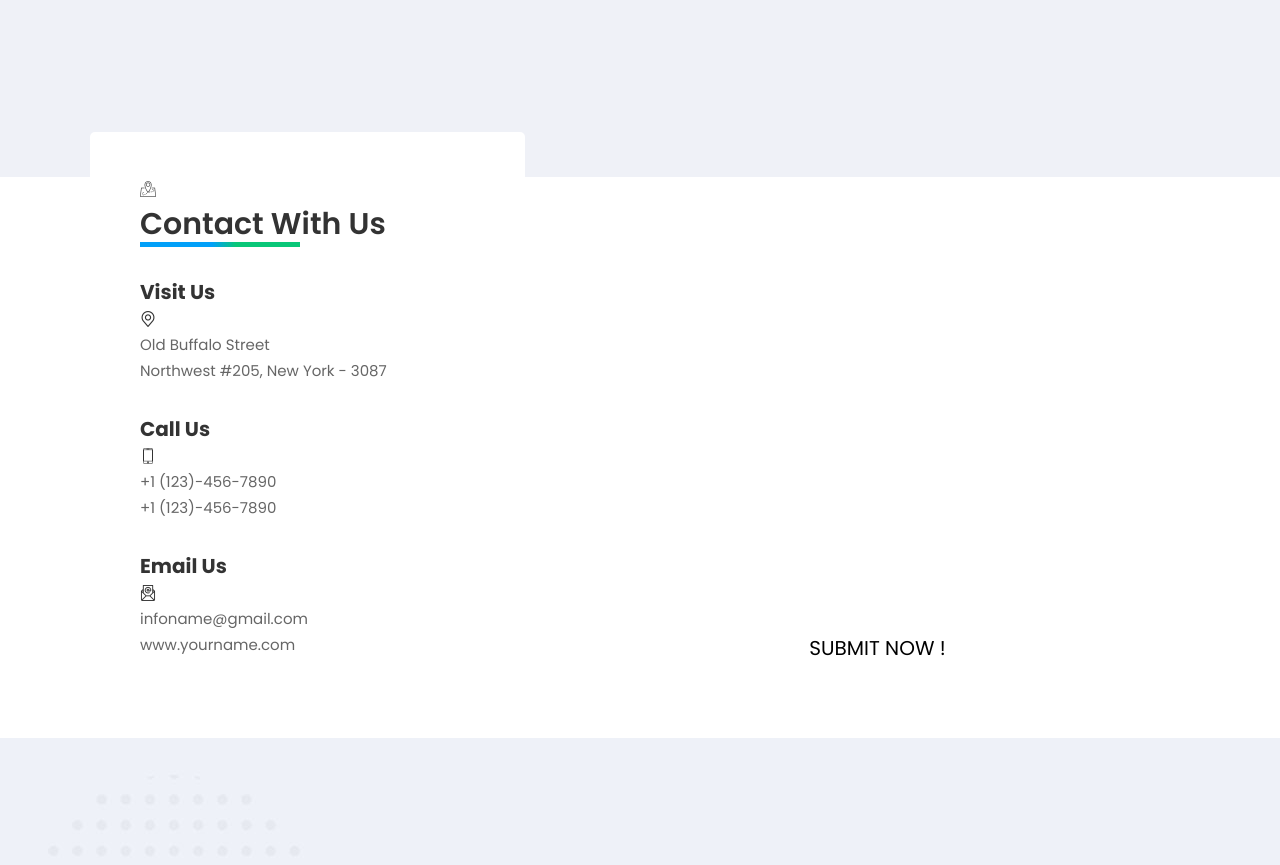
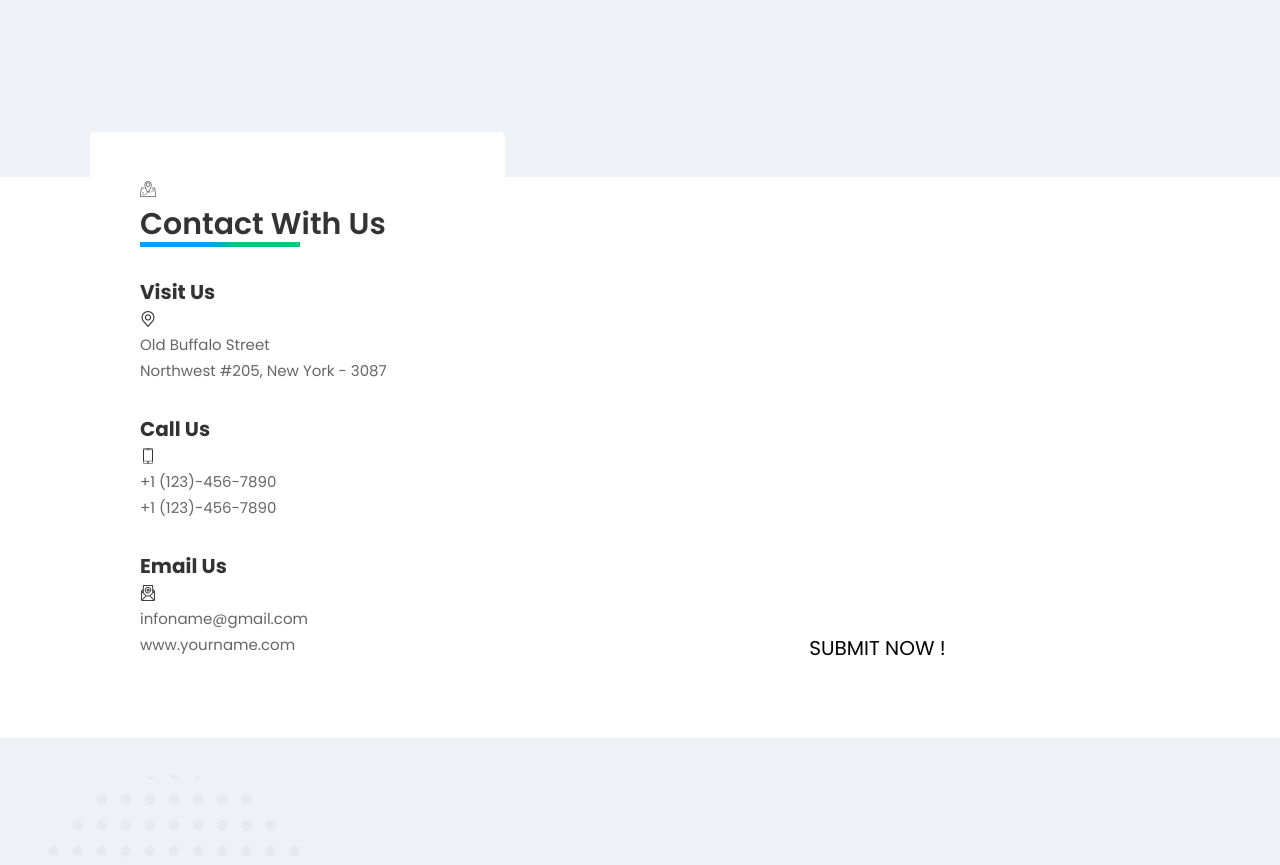
Before and after one commit to front-end-by-rimantas/25-grupe-portfolio-neuron, a website with bundled scripts: page index.html in a window 1280 px wide. Shown: the part 4042-4907 px from the top of the page. Built offline with nearby package versions, Linux system fonts and the light colour scheme; files whose address does not match are found by name.

Commit message:
Contact Us and form gap adjustment

```diff
--- a/css/components/contactUs.css
+++ b/css/components/contactUs.css
@@ -6,6 +6,7 @@
     background-color: #fff;
     border-radius: 5px;
     margin-top: -75px;
+    margin-right: 20px;
     padding: 45px 50px 50px;
 }
 
@@ -14,14 +15,6 @@
     opacity: 1;
     font-size: 15px;
 }
-
-/* .container {
-    width: 100%;
-    padding-right: 15px;
-    padding-left: 15px;
-    margin-right: auto;
-    margin-left: auto;
-} */
 
 .row {
     margin-left: -15px;
```
